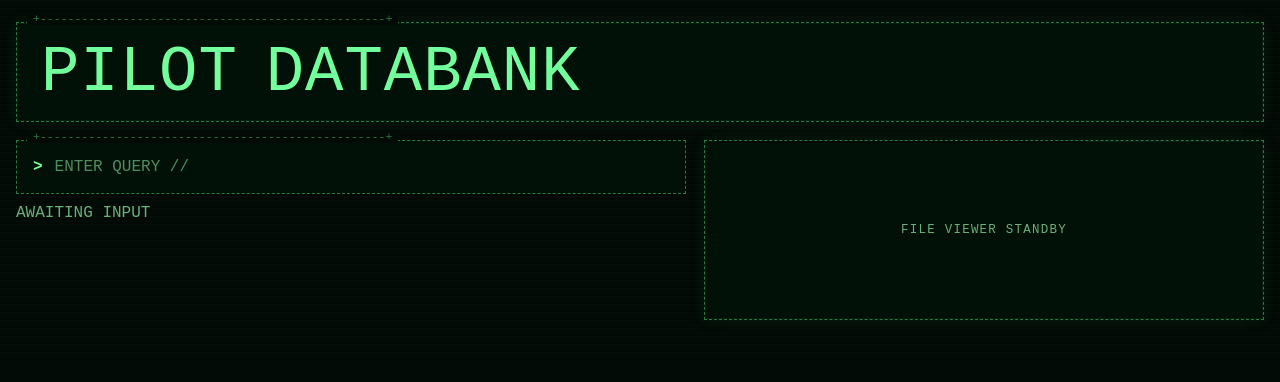
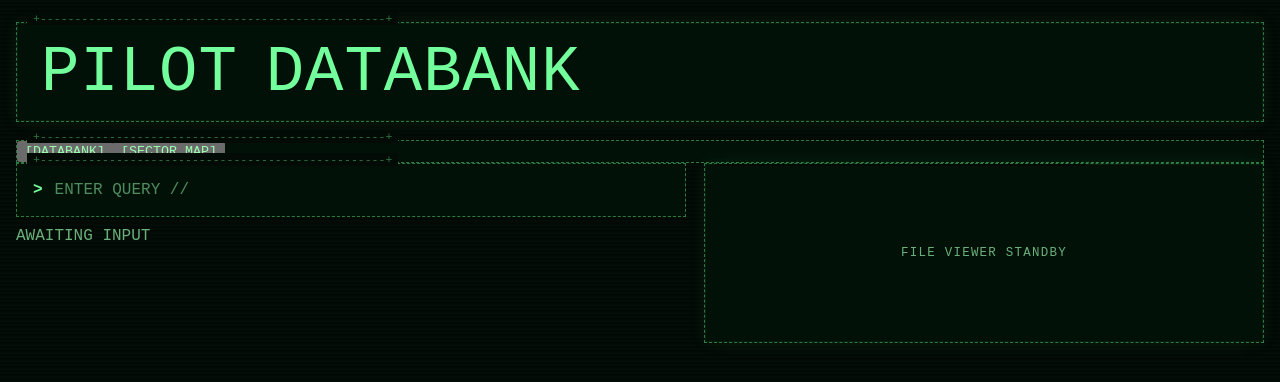
Before and after one commit to bmartingame/pilot-databank, a React (Vite) app: page / in a window 1280 px wide. Shown: the top 382 px of the page. Built offline with nearby package versions, Linux system fonts and the light colour scheme.

Commit message:
Add GalaxyMap component and tab navigation

```diff
--- a/src/App.jsx
+++ b/src/App.jsx
@@ -3,6 +3,7 @@ import React, { useEffect, useRef, useState } from "react";
 import { getEntry, searchEntries, getRasterImageUrl, getSearchOptions } from "./api";
 import { getRecordDisplayConfig, resolveRecordType } from "./recordDisplayConfig";
 import SearchAutocompleteInput from "./SearchAutocomplete";
+import GalaxyMap from "./GalaxyMap";
 import "./styles.css";
 
 const TTS_SETTINGS = {
@@ -876,6 +877,7 @@ function DetailPanel({ entryId, onClose }) {
 }
 
 export default function App() {
+  const [activeTab, setActiveTab] = useState("databank");
   const [inputValue, setInputValue] = useState("");
   const [submittedQuery, setSubmittedQuery] = useState("");
   const [selectedEntryId, setSelectedEntryId] = useState(null);
@@ -998,7 +1000,35 @@ export default function App() {
         <h1>PILOT DATABANK</h1>
       </header>
 
-      <main className="main-layout">
+      <nav className="app-tabs terminal-frame" aria-label="Databank sections">
+        <button
+          type="button"
+          className={`app-tab ${activeTab === "databank" ? "app-tab-active" : ""}`}
+          onClick={() => {
+            stopDatabankSpeech();
+            setActiveTab("databank");
+          }}
+          aria-pressed={activeTab === "databank"}
+        >
+          [DATABANK]
+        </button>
+
+        <button
+          type="button"
+          className={`app-tab ${activeTab === "galaxy" ? "app-tab-active" : ""}`}
+          onClick={() => {
+            stopDatabankSpeech();
+            setSelectedEntryId(null);
+            setActiveTab("galaxy");
+          }}
+          aria-pressed={activeTab === "galaxy"}
+        >
+          [SECTOR MAP]
+        </button>
+      </nav>
+
+      {activeTab === "databank" ? (
+        <main className="main-layout">
         <section className="search-column">
           <form className="search-box terminal-frame" onSubmit={handleSubmit}>
             <span className="search-prefix">&gt;</span>
@@ -1039,6 +1069,9 @@ export default function App() {
           </aside>
         )}
       </main>
+      ) : (
+        <GalaxyMap />
+      )}
     </div>
   );
 }
```
